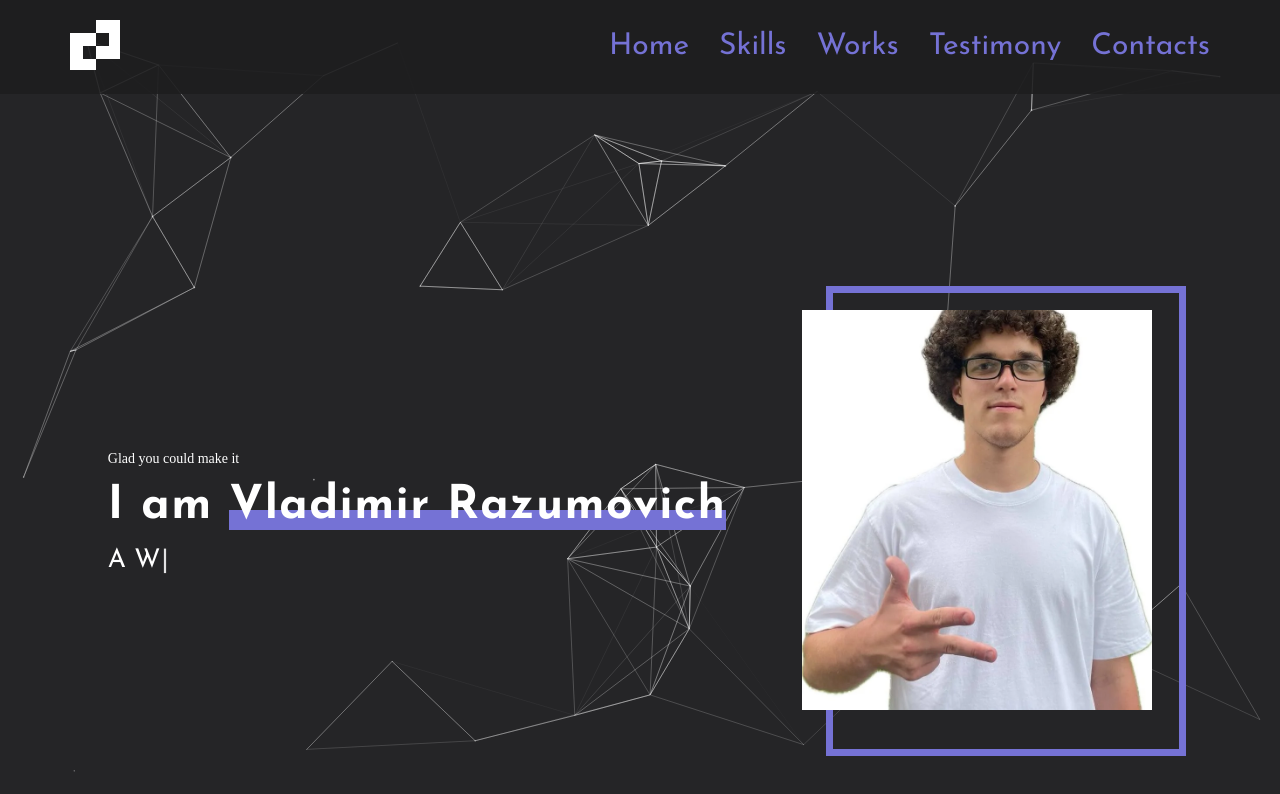
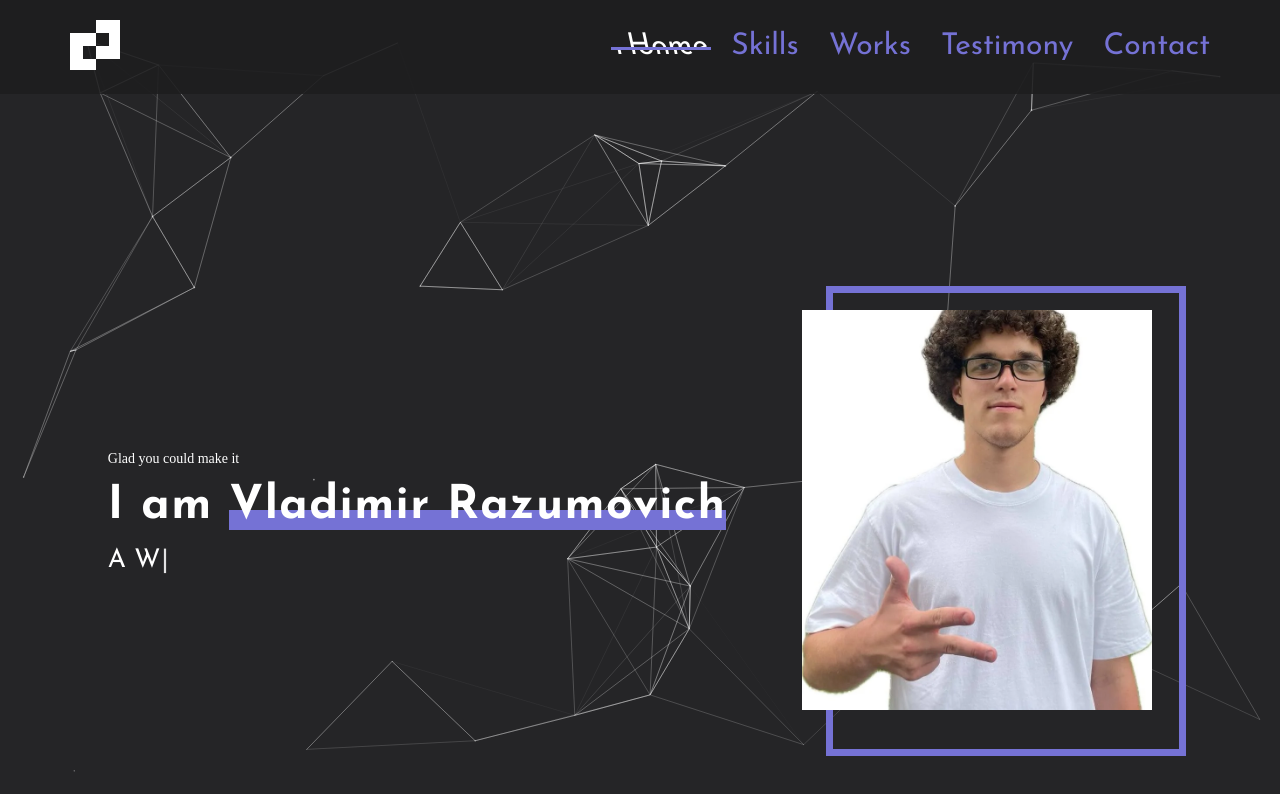
Before and after one commit to wewealka/portfolio-start-project-main, a React app: page / in a window 1280 px wide. Shown: the top 794 px of the page. Built offline with nearby package versions, Linux system fonts and the light colour scheme.

Commit message:
scroll lib+animation

```diff
--- a/package.json
+++ b/package.json
@@ -13,6 +13,7 @@
     "@types/node": "16.7.13",
     "@types/react": "18.0.0",
     "@types/react-dom": "18.0.0",
+    "@types/react-scroll": "^1.8.10",
     "babel-jest": "27.4.2",
     "babel-loader": "8.2.3",
     "babel-plugin-named-asset-import": "0.3.8",
@@ -49,6 +50,7 @@
     "react-dom": "18.2.0",
     "react-parallax-tilt": "^1.7.236",
     "react-refresh": "0.11.0",
+    "react-scroll": "^1.9.0",
     "react-tsparticles": "^2.12.2",
     "resolve": "1.20.0",
     "resolve-url-loader": "4.0.0",
--- a/src/components/Logo.tsx
+++ b/src/components/Logo.tsx
@@ -1,9 +1,10 @@
 import React from 'react';
 import { Icon } from './Icon/Icon';
+import { animateScroll as scroll } from 'react-scroll';
 
 export const Logo:React.FC = () => {
     return (
-        <a href="">
+        <a onClick={()=>{scroll.scrollToTop()}}>
             <Icon iconId={'mainicon'} />
         </a>
     )
--- a/src/layout/head/header.tsx
+++ b/src/layout/head/header.tsx
@@ -7,7 +7,7 @@ import { MobileMenu } from './headerMenu/mobileMenu/MobileMenu';
 import { S } from './headerStyles/HeaderStyles';
 
 
-const items = ["Home","Skills","Works","Testimony","Contacts"]
+
 
 export const Header: React.FC  = () => {
 
@@ -26,7 +26,7 @@ export const Header: React.FC  = () => {
             <Container>
                 <FlexWrapper justify={"space-between"} align={"center"}>
                     <Logo/>
-                    {width < breakepoint ? <MobileMenu menuItems={items}/>:<DesktopMenu menuItems={items}/>}
+                    {width < breakepoint ? <MobileMenu/>:<DesktopMenu/>}
                 </FlexWrapper>
             </Container>
         </S.Header>
--- a/src/layout/head/headerMenu/desktopMenu/DesktopMenu.tsx
+++ b/src/layout/head/headerMenu/desktopMenu/DesktopMenu.tsx
@@ -4,10 +4,10 @@ import { Menu } from '../menu/Menu';
 
 
 
-export const DesktopMenu:React.FC <{menuItems: Array<string>}> = (props: {menuItems: Array<string>}) => {
+export const DesktopMenu:React.FC = () => {
     return (
         <S.DesktopMenu>
-            <Menu menuItems={props.menuItems}/>
+            <Menu/>
         </S.DesktopMenu>
     );
 };
--- a/src/layout/head/headerMenu/headerMenuStyles/headerMenuStyles.ts
+++ b/src/layout/head/headerMenu/headerMenuStyles/headerMenuStyles.ts
@@ -1,14 +1,11 @@
+import { Link } from "react-scroll";
 import { theme } from "../../../../styles/Theme";
 import styled, { css } from 'styled-components';
 
 
 // Menu
-const Link = styled.a`
-    font-family: 'Josefin Sans', sans-serif;
-    font-size: 30px;
-    font-weight: 400;
-    text-align: center;
-    color:transparent;
+const MenuItem = styled.li`
+    position:relative;
 
 `
 
@@ -29,9 +26,13 @@ const Mask = styled.span `
     }
 `
 
+const NavLink = styled(Link)`
+    font-family: 'Josefin Sans', sans-serif;
+    font-size: 30px;
+    font-weight: 400;
+    text-align: center;
+    color:transparent;
 
-const MenuItem = styled.li`
-    position:relative;
     &::before {
         content:"";
         display:inline-block;
@@ -45,7 +46,7 @@ const MenuItem = styled.li`
         transform:scale(0);
     }
 
-    &:hover{
+    &:hover, &.active{
 
         &::before {
             transform:scale(1);
@@ -60,7 +61,12 @@ const MenuItem = styled.li`
         }
         }
     }
-`
+`;
+
+
+
+
+
 // Menu
 
 //***********************************************************************************************/
@@ -169,7 +175,7 @@ const BurgerButton = styled.button<{ isOpen: boolean }> `
 
 
 export const S = {
-    Link,
+    NavLink,
     MenuItem,
     Mask,
     MobileMenu,
--- a/src/layout/head/headerMenu/menu/Menu.tsx
+++ b/src/layout/head/headerMenu/menu/Menu.tsx
@@ -1,20 +1,55 @@
 import React from "react";
 import { S } from "../headerMenuStyles/headerMenuStyles"
 
-export const Menu: React.FC<{menuItems: Array<string>}> = (props: {menuItems: Array<string>}) => {
+
+
+const items = [
+    {
+        title:"Home",
+        href: "home",
+    },
+
+    {
+        title:"Skills",
+        href: "skills",
+    },
+
+    {
+        title:"Works",
+        href: "works",
+    },
+
+    {
+        title:"Testimony",
+        href: "testimony",
+    },
+
+    {
+        title:"Contact",
+        href: "contact",
+    },
+]
+
+export const Menu: React.FC = () => {
     return (
         <ul>
-        {props.menuItems.map((item:string, index:number)=> {
+        {items.map((item, index)=> {
             return <S.MenuItem key={index}>
-                <S.Link href="">
-                    {item}
+                <S.NavLink
+                    activeClass="active"
+                    to={item.href}
+                    smooth={true}
+                    spy={true}
+                    offset={-50}
+                >
+                    {item.title}
                     <S.Mask>
-                        <span>{item}</span>
+                        <span>{item.title}</span>
                     </S.Mask>
                     <S.Mask>
-                        <span>{item}</span>
+                        <span>{item.title}</span>
                     </S.Mask>
-                </S.Link>
+                </S.NavLink>
             </S.MenuItem>
         }
         )}
--- a/src/layout/head/headerMenu/mobileMenu/MobileMenu.tsx
+++ b/src/layout/head/headerMenu/mobileMenu/MobileMenu.tsx
@@ -4,7 +4,7 @@ import { Menu } from '../menu/Menu';
 
 
 
-export const MobileMenu: React.FC<{ menuItems: Array<string> }> = (props: { menuItems: Array<string> }) => {
+export const MobileMenu: React.FC = () => {
 
     const [menuIsopnen, setmenuIsopnen ] = useState (false)
     const onBurgerBtnClick = () => {setmenuIsopnen (!menuIsopnen)}
@@ -14,7 +14,7 @@ export const MobileMenu: React.FC<{ menuItems: Array<string> }> = (props: { menu
                 <span></span>
             </S.BurgerButton>
             <S.MobileMenuPopup isOpen={menuIsopnen} onClick={()=>{setmenuIsopnen (false)}}>
-                <Menu menuItems={props.menuItems}/>
+                <Menu/>
             </S.MobileMenuPopup>
         </S.MobileMenu >
     );
--- a/src/layout/section/contact/Contact.tsx
+++ b/src/layout/section/contact/Contact.tsx
@@ -6,7 +6,7 @@ import { Button } from "../../../components/button/Button";
 
 export const Contact = () => {
   return (
-    <S.Contact>
+    <S.Contact id={"contact"}>
       <Container>
         <SectionTitle>Contact Me</SectionTitle>
         <S.Form>
--- a/src/layout/section/main/Main.tsx
+++ b/src/layout/section/main/Main.tsx
@@ -7,7 +7,7 @@ import Tilt from 'react-parallax-tilt';
 
 export const Main: React.FC = () => {
     return (
-        <S.Main>
+        <S.Main id={"home"}>
             <Container>
                 <FlexWrapper align={"center"} justify={"space-around"} wrap={"wrap"}>
                     <div>
--- a/src/layout/section/skills/Skills.tsx
+++ b/src/layout/section/skills/Skills.tsx
@@ -44,7 +44,7 @@ const skillData = [
 
 export const Skills = () => {
      return (
-          <S.Skills>
+          <S.Skills id={"skills"}>
                <Container>
                     <SectionTitle>My Skills</SectionTitle>
                     <FlexWrapper wrap={"wrap"} justify={"space-between"}>
--- a/src/layout/section/testimony/Testimony.tsx
+++ b/src/layout/section/testimony/Testimony.tsx
@@ -8,7 +8,7 @@ import { S } from "../skills/SkillsStyles";
 
 export const Testimony: React.FC = () => {
     return (
-        <StyledTestimony>
+        <StyledTestimony id={"testimony"}>
             <Container>
                 <SectionTitle>Testimony</SectionTitle>
                 <FlexWrapper direction={"column"} align={"center"}>
--- a/src/layout/section/works/Works.tsx
+++ b/src/layout/section/works/Works.tsx
@@ -70,7 +70,7 @@ export const Works:React.FC = () => {
     }
 
     return (
-        <S.Works>
+        <S.Works id={"works"}>
             <Container>
                 <SectionTitle>My Works</SectionTitle>
                 <TabMenu tabsItems={tabsItems} changeFilterStatus={changeFilterStatus} currentFilterStatus={currentFilterStatus}/>
```
Also changed, not shown: 1 other file (tests, documents, lock files or other folders).
